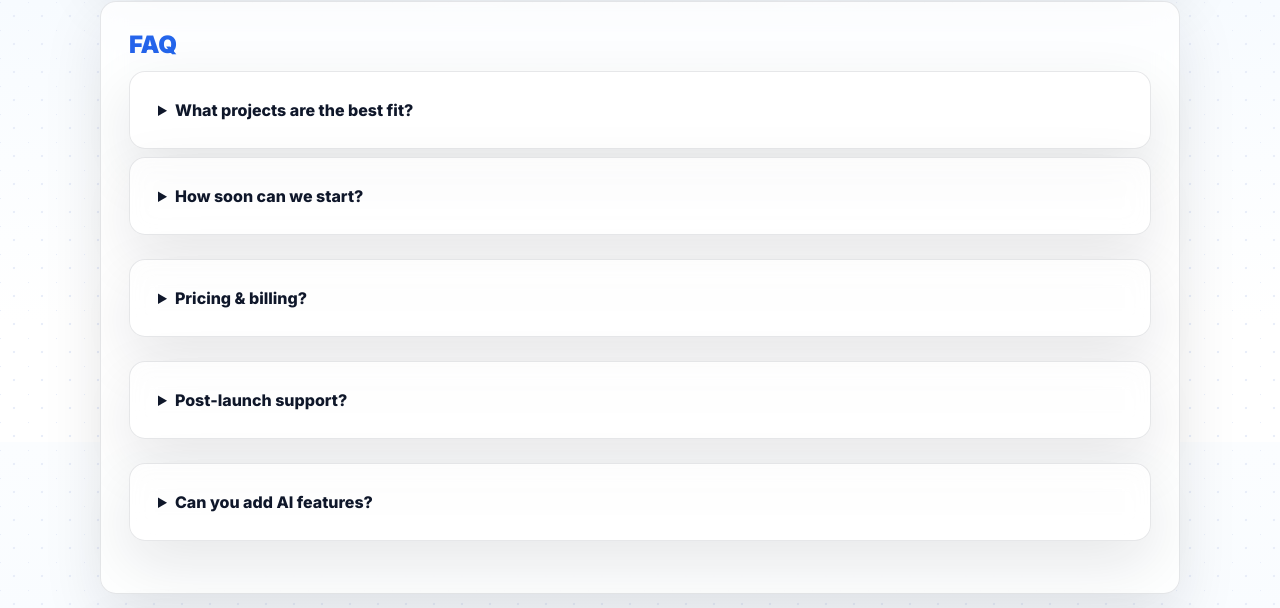
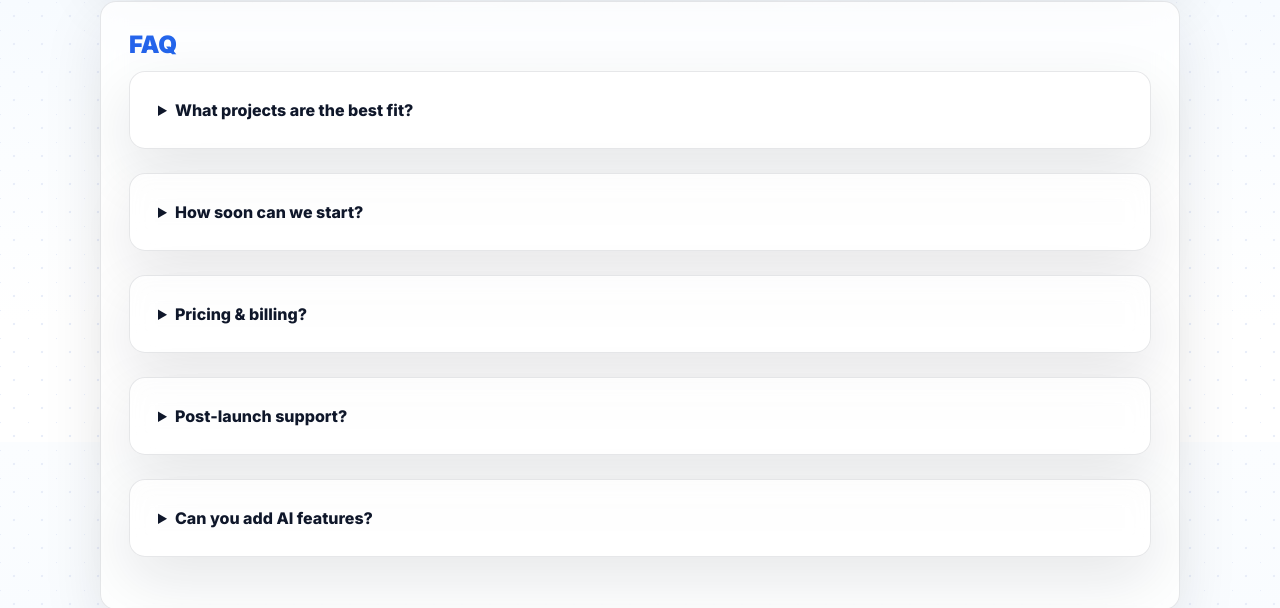
Before and after one commit to WAR5iBgc2pE8lq/concept-mvp, a website: page public/index.html in a window 1280 px wide. Shown: the part 1958-2566 px from the top of the page. Drawn offline with Linux system fonts and the light colour scheme.

Commit message:
Fix FAQ spacing and update styles

```diff
--- a/public/index.html
+++ b/public/index.html
@@ -309,15 +309,36 @@
       </div>
     </section>
 
-    <!-- ===== FAQ ===== -->
-    <section id="faq" class="section reveal float" aria-labelledby="faq-title">
-      <h2 id="faq-title" class="section-title">FAQ</h2>
-      <details class="section" style="margin:8px 0 0 0"><summary><strong>What projects are the best fit?</strong></summary><div class="muted" style="margin-top:8px">MVPs, product revamps, and integrations that need clear UX and reliable engineering. If users must love it and it must ship on time, I’m in.</div></details>
-      <details class="section" style="margin-top:8px"><summary><strong>How soon can we start?</strong></summary><div class="muted" style="margin-top:8px">Usually within a few days. First milestone plan delivered after our kickoff call.</div></details>
-      <details class="section" style="margin-top:8px"><summary><strong>Pricing & billing?</strong></summary><div class="muted" style="margin-top:8px">Fixed-price per milestone for well-scoped work; otherwise time & materials until scope is stable. Either way you get weekly updates and demos.</div></details>
-      <details class="section" style="margin-top:8px"><summary><strong>Post-launch support?</strong></summary><div class="muted" style="margin-top:8px">Yes — bug fixes, enhancements, and retainer options for ongoing velocity.</div></details>
-      <details class="section" style="margin-top:8px"><summary><strong>Can you add AI features?</strong></summary><div class="muted" style="margin-top:8px">Absolutely. I integrate chat, smart search, summarization, and workflow automations in a pragmatic way — value first.</div></details>
-    </section>
+ <!-- ===== FAQ ===== -->
+<section id="faq" class="section reveal float" aria-labelledby="faq-title">
+  <h2 id="faq-title" class="section-title">FAQ</h2>
+
+  <details class="section">
+    <summary><strong>What projects are the best fit?</strong></summary>
+    <div class="muted">Startups, web apps, and small businesses looking for custom solutions.</div>
+  </details>
+
+  <details class="section">
+    <summary><strong>How soon can we start?</strong></summary>
+    <div class="muted">Usually within 1–2 weeks after project discussion and agreement.</div>
+  </details>
+
+  <details class="section">
+    <summary><strong>Pricing & billing?</strong></summary>
+    <div class="muted">Fixed-price per project or milestone-based payments.</div>
+  </details>
+
+  <details class="section">
+    <summary><strong>Post-launch support?</strong></summary>
+    <div class="muted">Yes — bug fixes, maintenance, and feature updates are included.</div>
+  </details>
+
+  <details class="section">
+    <summary><strong>Can you add AI features?</strong></summary>
+    <div class="muted">Absolutely! I integrate AI/ML features when they add real value.</div>
+  </details>
+</section>
+
 
     <!-- ===== Contact ===== -->
     <section id="contact" class="section reveal float" aria-labelledby="contact-title">
--- a/public/style.css
+++ b/public/style.css
@@ -15,3 +15,21 @@ button { display: inline-block; padding: 10px 16px; border: 0; border-radius: 12
 .lead { border: 1px solid #eee; border-radius: 12px; padding: 12px; margin: 10px 0; }
 .lead .meta { color: #666; font-size: 12px; margin-top: 6px; }
 .lead .msg { margin-top: 6px; white-space: pre-wrap; }
+
+/* === FAQ spacing & styling === */
+#faq > details.section {
+  margin: 12px 0; /* ensures equal spacing between each FAQ item */
+}
+
+#faq > details.section > summary {
+  cursor: pointer;
+  font-weight: 600;
+  padding: 14px;
+  border-radius: 10px;
+  background: #f9f9fb; /* subtle background */
+  transition: background 0.2s ease;
+}
+
+#faq > details.section > summary:hover {
+  background: #f0f0f5;
+}
```
